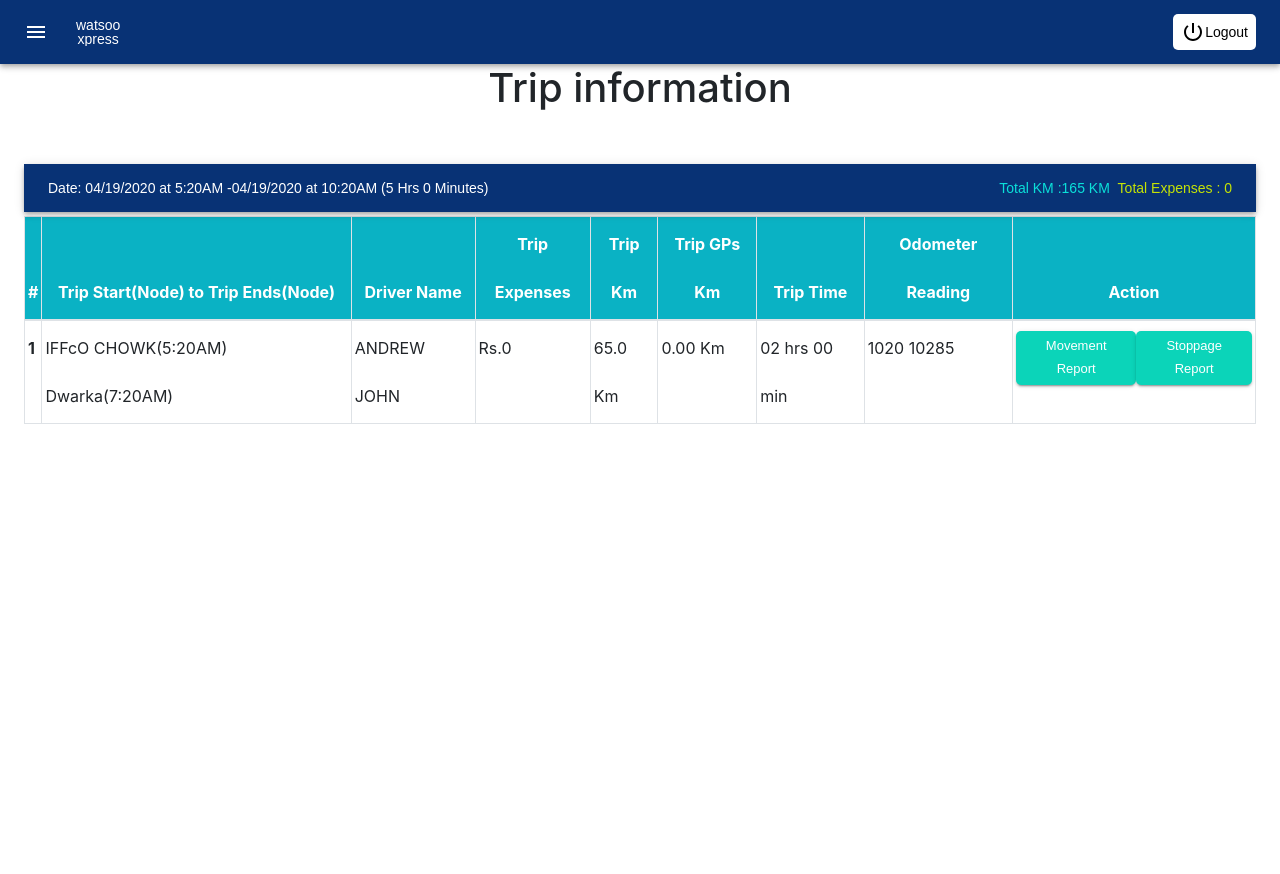
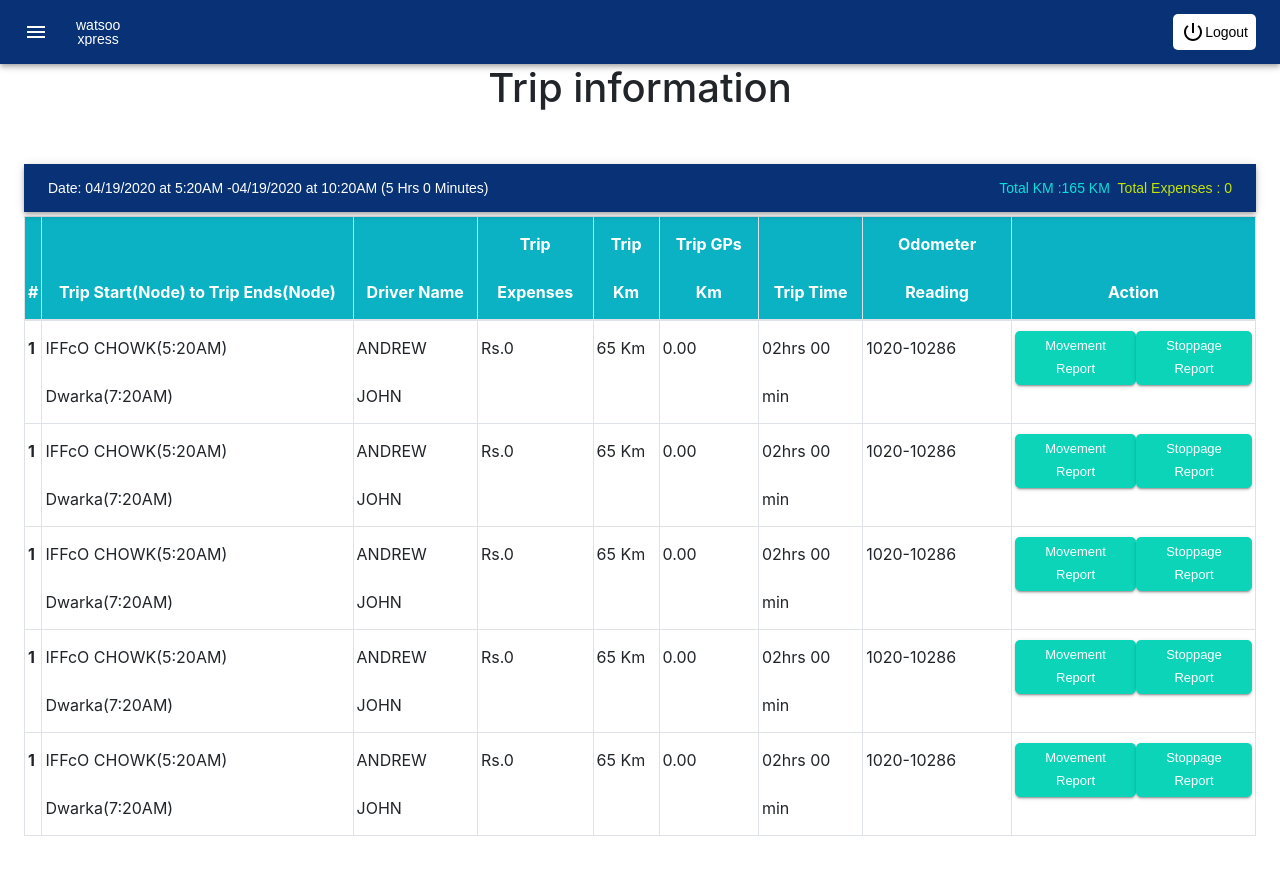
Before and after one commit to shivgaurav27/assign, a React (Create React App) app: page / in a window 1280 px wide. Before the commit the page ends 800 px from the top, so only its background shows below. Built offline with nearby package versions, Linux system fonts and the light colour scheme.

Commit message:
subheader and table

```diff
--- a/src/components/TripData/index.js
+++ b/src/components/TripData/index.js
@@ -6,14 +6,55 @@ function TripData() {
   const Data = [
     {
       tripStartEnd: "IFFcO CHOWK(5:20AM) Dwarka(7:20AM)",
-      driverName: "",
+      driverName: "ANDREW JOHN",
+      tripExpense: "0",
+      tripKm: "65",
+      tripGPSKm: "0.00",
+      tripTime: "02hrs 00 min",
+      odometerReading: "1020-10286",
+    },
+    {
+      tripStartEnd: "IFFcO CHOWK(5:20AM) Dwarka(7:20AM)",
+      driverName: "ANDREW JOHN",
+      tripExpense: "0",
+      tripKm: "65",
+      tripGPSKm: "0.00",
+      tripTime: "02hrs 00 min",
+      odometerReading: "1020-10286",
+    },
+    {
+      tripStartEnd: "IFFcO CHOWK(5:20AM) Dwarka(7:20AM)",
+      driverName: "ANDREW JOHN",
+      tripExpense: "0",
+      tripKm: "65",
+      tripGPSKm: "0.00",
+      tripTime: "02hrs 00 min",
+      odometerReading: "1020-10286",
+    },
+    {
+      tripStartEnd: "IFFcO CHOWK(5:20AM) Dwarka(7:20AM)",
+      driverName: "ANDREW JOHN",
+      tripExpense: "0",
+      tripKm: "65",
+      tripGPSKm: "0.00",
+      tripTime: "02hrs 00 min",
+      odometerReading: "1020-10286",
+    },
+    {
+      tripStartEnd: "IFFcO CHOWK(5:20AM) Dwarka(7:20AM)",
+      driverName: "ANDREW JOHN",
+      tripExpense: "0",
+      tripKm: "65",
+      tripGPSKm: "0.00",
+      tripTime: "02hrs 00 min",
+      odometerReading: "1020-10286",
     },
   ];
   return (
     <div>
       <div className="p-4">
         <SubHeader />
-        <StyleTable />
+        <StyleTable Data={Data} />
       </div>
     </div>
   );
--- a/src/components/common/StyleTable/index.js
+++ b/src/components/common/StyleTable/index.js
@@ -12,9 +12,10 @@ const useStyles = makeStyles({
   },
 });
 
-function StyleTable() {
+function StyleTable(props) {
   const classes = useStyles();
-
+  const { Data } = props;
+  console.log("data", Data);
   return (
     <div className="table-responsive">
       <table className="table table-bordered">
@@ -32,17 +33,20 @@ function StyleTable() {
           </tr>
         </thead>
         <tbody>
+          {Data &&
+            Data?.length > 0 &&
+            Data.map((item) => (
               <tr>
                 <th scope="row">1</th>
-            <td>IFFcO CHOWK(5:20AM) Dwarka(7:20AM)</td>
-            <td>ANDREW JOHN</td>
+                <td>{item?.tripStartEnd}</td>
+                <td>{item?.driverName}</td>
                 <td>
-              <div>Rs.0</div>
+                  <div>Rs.{item?.tripExpense}</div>
                 </td>
-            <td>65.0 Km</td>
-            <td>0.00 Km </td>
-            <td>02 hrs 00 min</td>
-            <td>1020 10285</td>
+                <td>{item?.tripKm} Km</td>
+                <td>{item?.tripGPSKm} </td>
+                <td>{item?.tripTime}</td>
+                <td>{item?.odometerReading}</td>
                 <td>
                   <div className="d-flex justify-content-between tableBlock">
                     <div>
@@ -76,6 +80,7 @@ function StyleTable() {
                   </div>
                 </td>
               </tr>
+            ))}
         </tbody>
       </table>
     </div>
```
Lines whose indentation alone changed are shown as unchanged.
